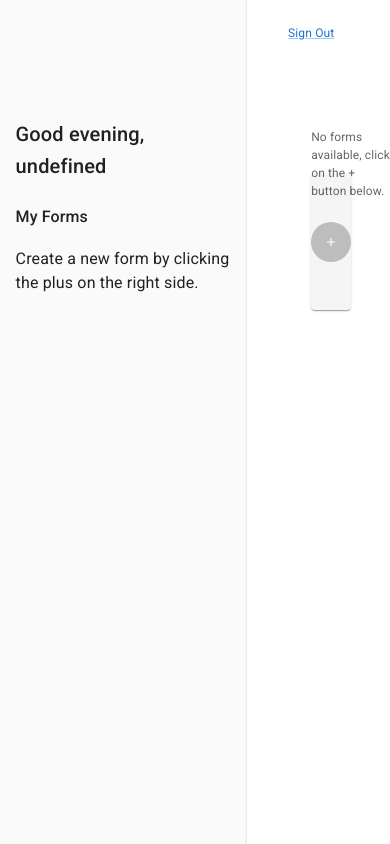
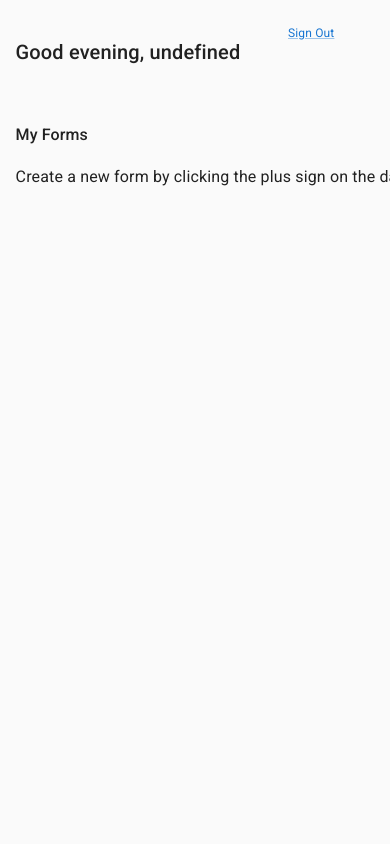
Before and after one commit to benw10-1/form-builder, a React (Create React App) app in the folder client/: page /dashboard in a window 390 px wide. Built offline with nearby package versions, Linux system fonts and the light colour scheme; no server answers; sample sign-in values are in the browser's storage.

Commit message:
adding breakpoint values for material ui || dashboard mobile responsive

```diff
--- a/client/src/pages/Dashboard/index.js
+++ b/client/src/pages/Dashboard/index.js
@@ -158,19 +158,50 @@ function Dashboard() {
     // main render logic
     const pageRender = () => {
 
-        const fontsx = { fontFamily: "Roboto", fontStyle: "normal" }
+        const fontsx = {
+            fontFamily: "Roboto",
+            fontStyle: "normal",
+            width: {
+                xs: "500px",
+                sm: "100%",
+                md: "216px",
+            },
+        }
         const papersx = {
             width: "100%",
             minHeight: "100%",
+            maxHeight: "100vh",
             overflow: "auto",
-            borderRadius: "0"
+            borderRadius: "0",
+            paddingBottom: "300px",
         }
         const boxsx = {
-            padding: "118px 0 0 4%",
-            maxWidth: "275px",
+            padding: {
+                xs: "36px 0 36px 4%",
+                md: "118px 0 0 4%",
+            },
+            maxWidth: {
+                xs: "500px",
+                md: "275px",
+            },
+            width: {
+                xs: "100%",
+                sm: "275",
+                md: "275px",
+            },
             height: "100%",
             display: "block",
-            margin: "0 4% 0 0"
+            position: "relative",
+            margin: {
+                xs: "0 0 0 0",
+                sm:"0 4% 0 0",
+            },
+        }
+        const boxsx2 = {
+            padding: {
+                xs: "28px 0 0 64px",
+                md: "128px 0 0 64px",
+            },
         }
         const modalsx = {
             position: 'absolute',
@@ -206,6 +237,8 @@ function Dashboard() {
                     </Box>
                 </Modal>
                 <Signout />
+
+                {/* Dashboard Sidebar */}
                 <Container maxWidth={false} disableGutters={true} >
                     <div className="dash-positioning">
                         <Box sx={boxsx}>
@@ -218,11 +251,11 @@ function Dashboard() {
                                 <br />
                             </Typography>
                             <Typography variant="body1" width={216} height={48} sx={fontsx}>
-                                {'Create a new form by clicking the plus on the right side.'}
+                                {'Create a new form by clicking the plus sign on the dashboard.'}
                             </Typography>
                         </Box>
                         <Paper sx={papersx}>
-                            <Box p={"128px 0 0 64px"}>
+                            <Box sx={boxsx2}>
                                 <Typography variant="body1" height={20} sx={{ ...fontsx, fontSize: "12px", color: "rgba(0, 0, 0, 0.6)" }}>
                                     {(forms && forms.length > 0) ? 'Click on a form to edit or view responses.' : "No forms available, click on the + button below."}
                                 </Typography>
```
